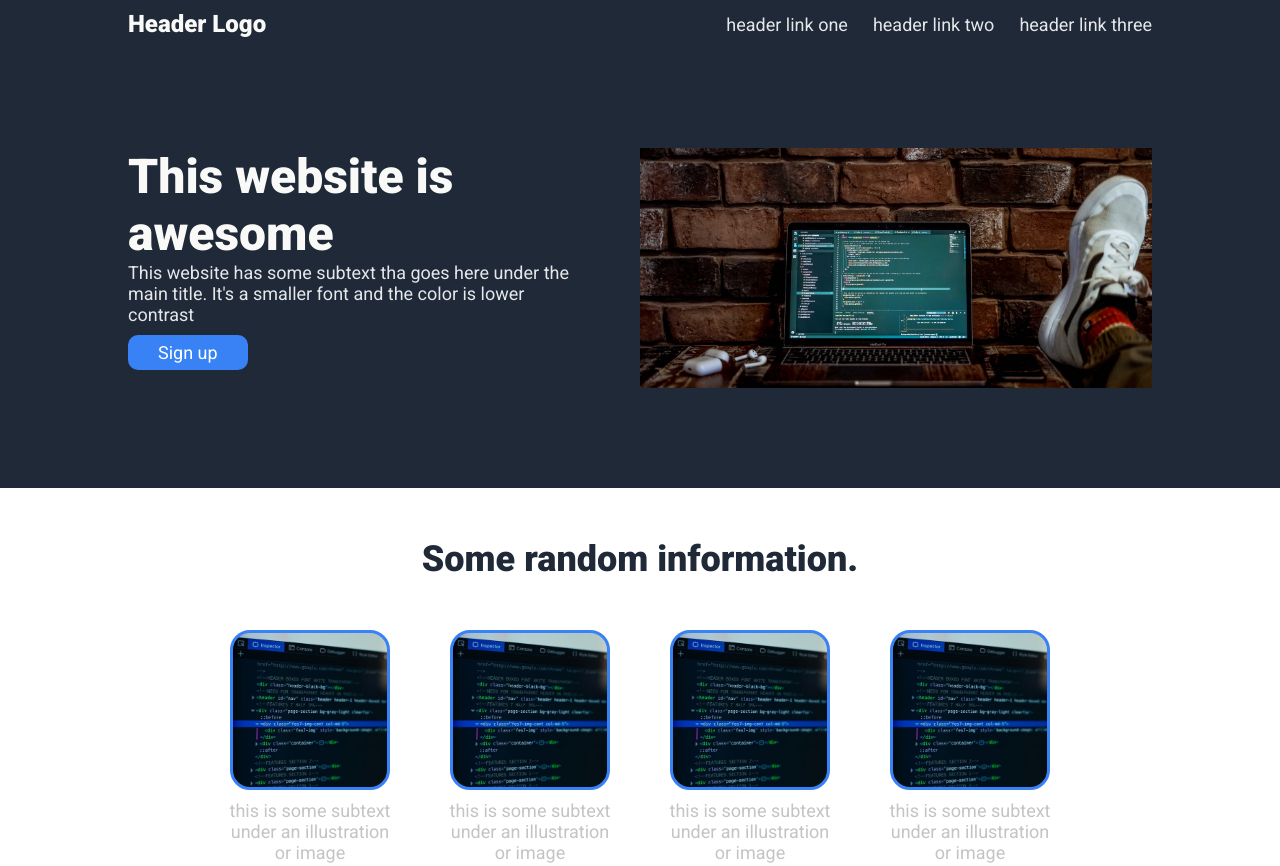
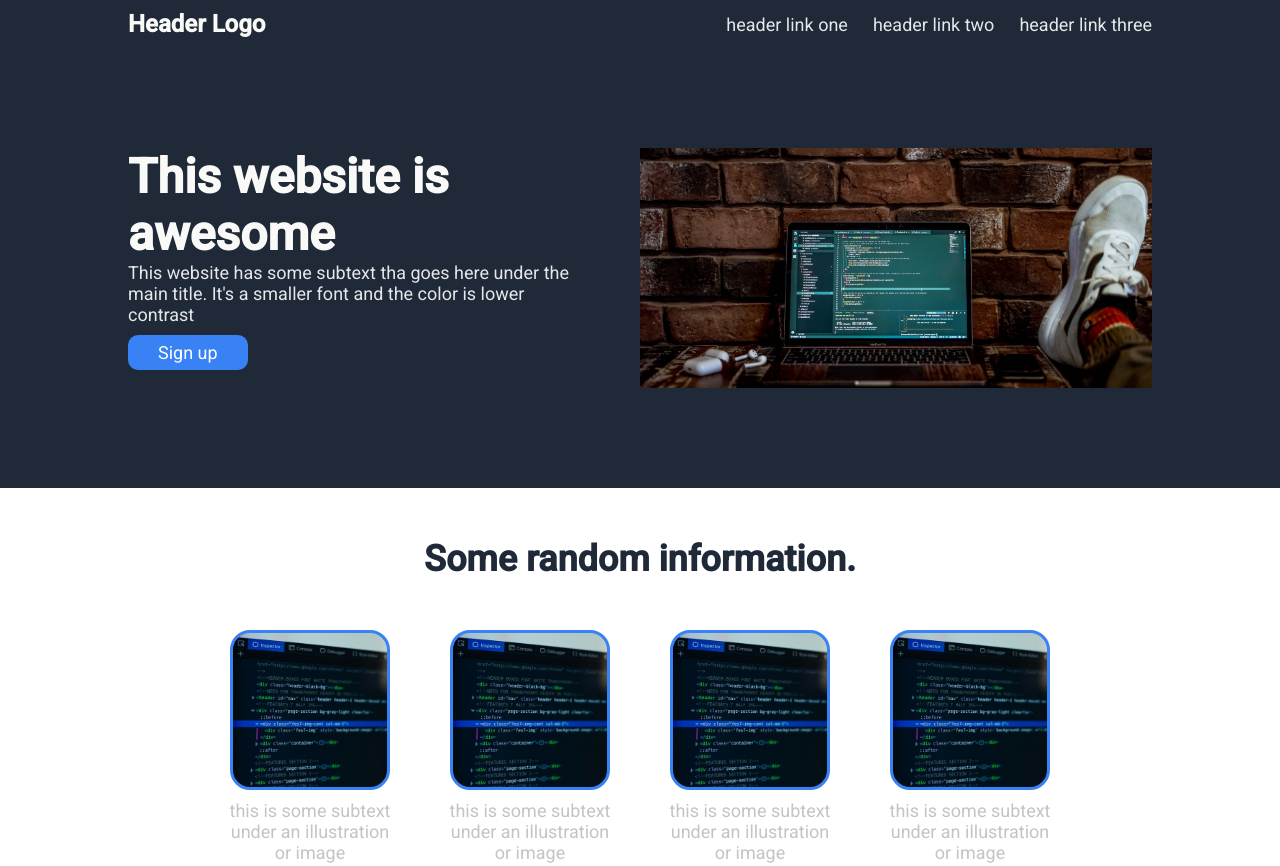
Before and after one commit to JGAMIX7/odin-landing-page, a plain HTML site: page index.html in a window 1280 px wide. Shown: the top 866 px of the page. Drawn offline with Linux system fonts and the light colour scheme.

Commit message:
font modified

```diff
--- a/style.css
+++ b/style.css
@@ -1,4 +1,4 @@
-@import url('https://fonts.googleapis.com/css2?family=Roboto:ital,wght@0,400;0,500;0,900;1,300;1,400&display=swap');
+@import url('https://fonts.googleapis.com/css2?family=Roboto:ital,wght@0,400;0,500;;1,300;1,400&display=swap');
 
 *,::before,::after{
   padding: 0;
```
